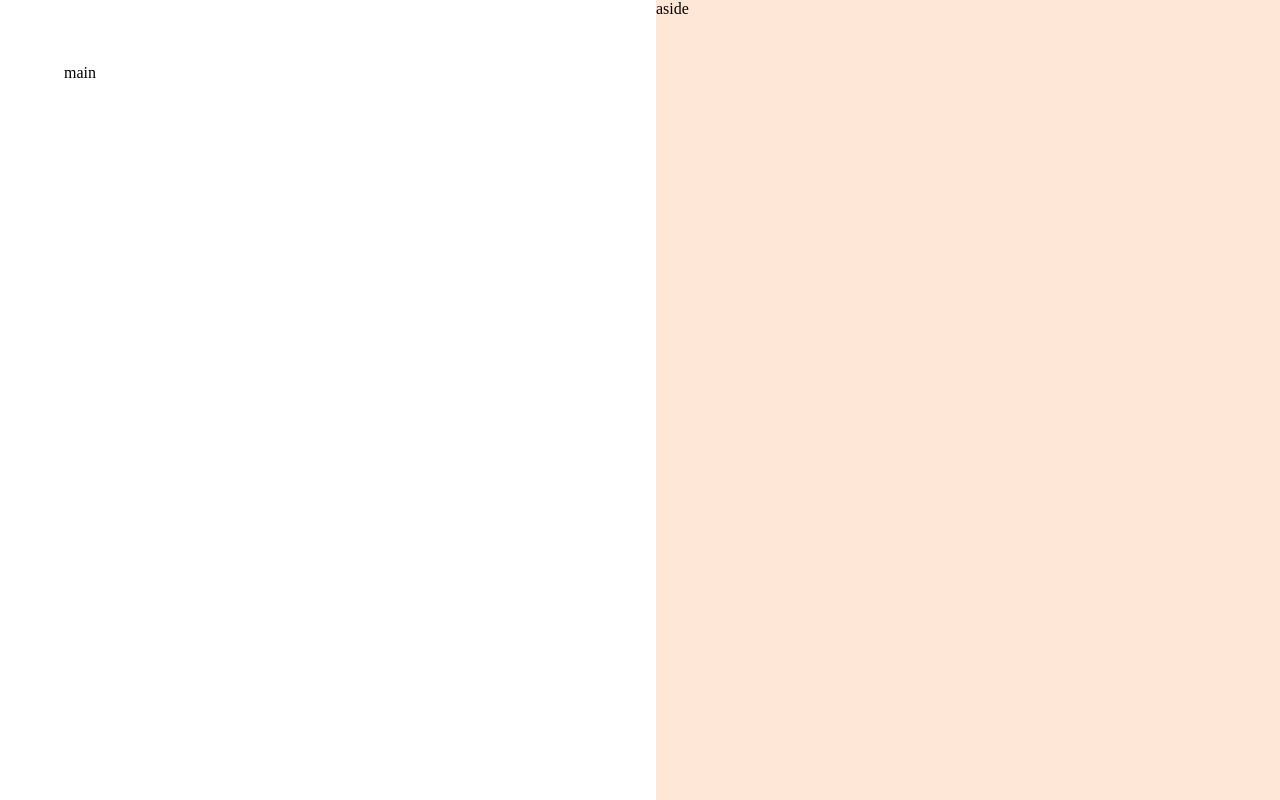
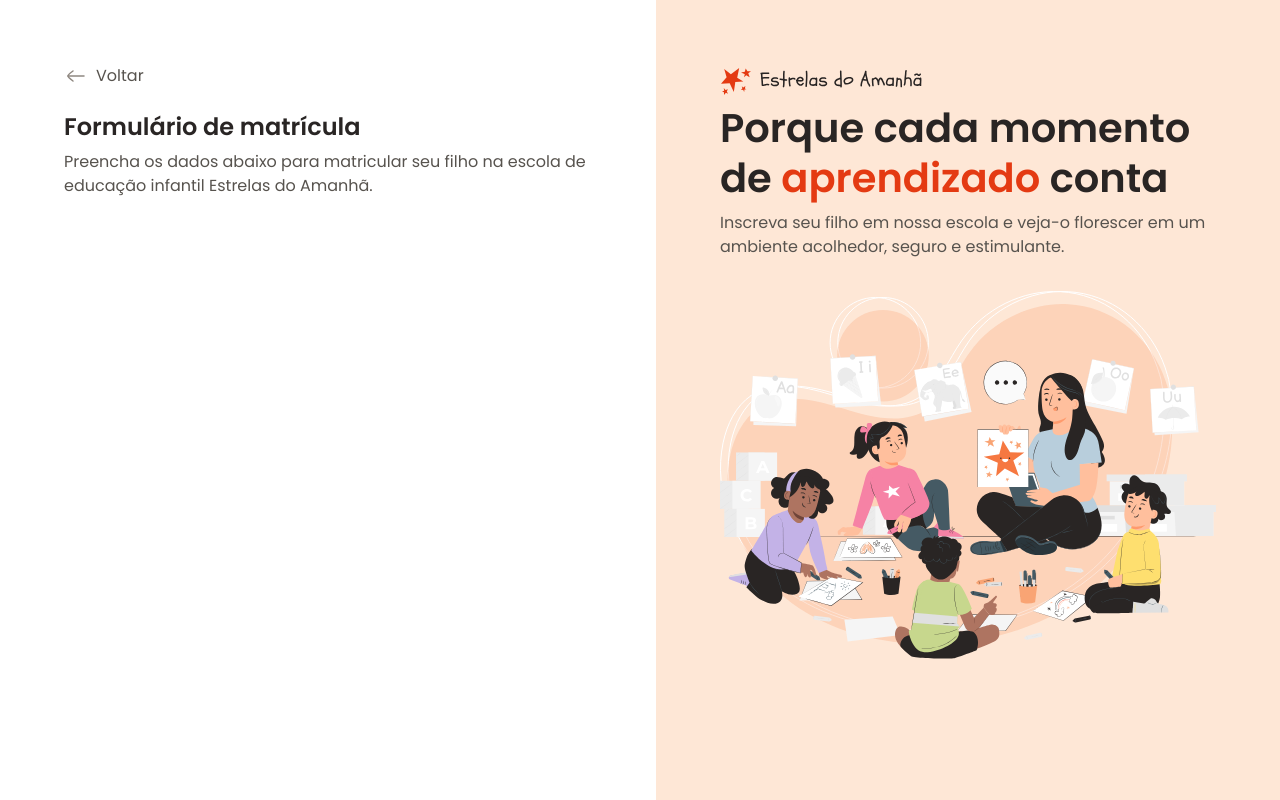
Before and after one commit to paulomachava/Formulario-de-matricula, a plain HTML site: page index.html in a window 1280 px wide. Drawn offline with Linux system fonts and the light colour scheme.

Commit message:
aside e conteudo inicial do main

```diff
--- a/global.css
+++ b/global.css
@@ -30,4 +30,14 @@
 
 body{
     overflow: hidden;
+    font:var(--text);
+    color: var(--text-secondary);
 }
+h1,h2{
+    color: var(--text-primary);
+}
+
+img{
+    max-width: 100%;
+    height: auto;
+}
--- a/index.html
+++ b/index.html
@@ -14,13 +14,27 @@
     <div id="app">
         <main>
             <div class="main-controler">
-                main
+              <div class="back">
+                <img src="assets/arrow-left-02.svg" alt="">
+                <span>Voltar</span>
+              </div>
+
+              <h1>Formulário de matrícula</h1>
+              <p>Preencha os dados abaixo para matricular seu filho na escola de educação infantil Estrelas do Amanhã.</p>
             </div>
         </main>
 
 
         <aside>
-            <div class="aside-container">aside</div>
+            <div class="aside-container">
+                <header>
+                    <img src="assets/logo.svg" alt="">
+                    <h2>Porque cada momento de <span>aprendizado </span>conta</h2>
+                    <p>Inscreva seu filho em nossa escola e veja-o florescer em um ambiente acolhedor, seguro e estimulante.</p>
+                </header>
+
+                <img src="assets/illustration.svg" alt="">
+            </div>
         </aside>
     </div>
 </body>
--- a/layout.css
+++ b/layout.css
@@ -13,8 +13,36 @@ main{
         max-width: 33rem;
         margin-left: auto;
     }
+
+    & .back{
+        display: flex;
+        align-items: center;
+        gap: 0.5rem;
+        margin-bottom: 1.5rem;
+    }
+
+    & h1{
+        font:600 1.5rem/1.25 var(--font-family);
+        margin-bottom: 0.5rem;
+    }
 }
 
 aside{
     background-color:var(--surface-secondary);
+    padding: 4rem;
+    & .aside-container{
+                   max-width: 31rem;
+
+                   & >img{
+                 margin-top: 2rem;
+                   }
+    }
+    & h2{
+        font: 600 2.5rem/1.25 var(--font-family);
+
+        margin-bottom: 0.5rem;
+        & span{
+            color: var(--text-highlight);
+        }
+    }
 }
```
Also changed, not shown: assets/illustration.svg (added), assets/logo.svg (added).
